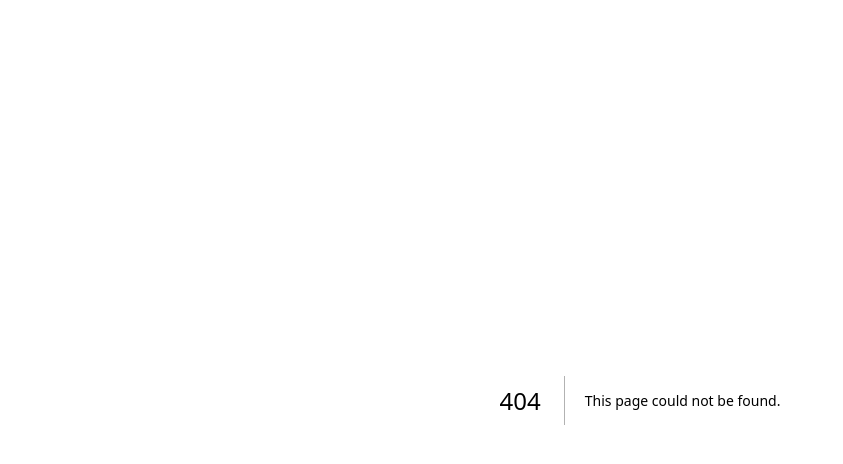
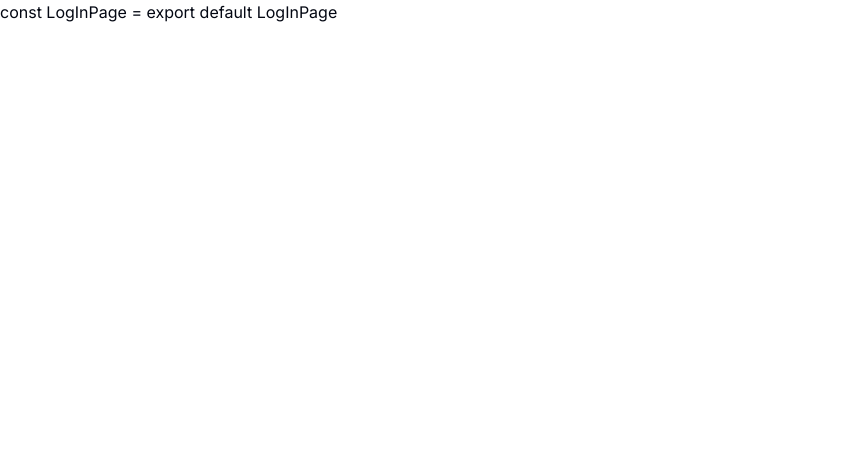
Before and after one commit to kabirshuvo/sapakhana, a Next.js app: page /login in a window 1280 px wide. Before the commit this address had no page. Shown: the top 464 px of the page, without its empty margins (0-843 px from the left). Built offline with nearby package versions, Linux system fonts and the light colour scheme.

Commit message:
api folder created and login signup page added

```diff
--- /dev/null
+++ b/src/app/(pages)/login/page.tsx
@@ -0,0 +1,11 @@
+import React from "react";
+
+const LogInPage = () => {
+  return (
+    <div>
+      <h1> const LogInPage = export default LogInPage</h1>
+    </div>
+  );
+};
+
+export default LogInPage;
--- /dev/null
+++ b/src/app/(pages)/signup/page.tsx
@@ -0,0 +1,11 @@
+import React from "react";
+
+const SignUpPage = () => {
+  return (
+    <div>
+      <h1>SignUp Page</h1>
+    </div>
+  );
+};
+
+export default SignUpPage;
```
Also changed, not shown: src/app/api/users/login/route.ts (added).
